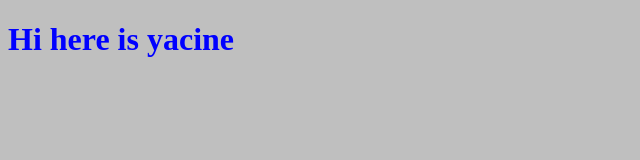
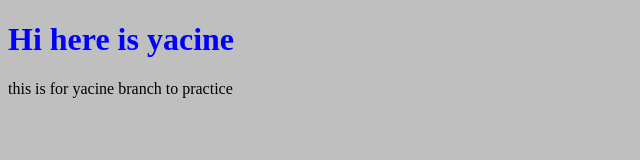
Before and after one commit to YacineZine/New-repo, a plain HTML site: page index.html in a window 1280 px wide. Shown: the whole page, without its empty margins (0-640 px from the left). Drawn offline with Linux system fonts and the light colour scheme.

Commit message:
adding simple description

```diff
--- a/index.html
+++ b/index.html
@@ -8,6 +8,7 @@
 </head>
 <body>
     <h1>Hi here is yacine </h1>
+    <p>this is for yacine branch to practice</p>
     <script src="main.js"></script>
 </body>
 </html>
```
Also changed, not shown: style.css (line endings or trailing spaces).
